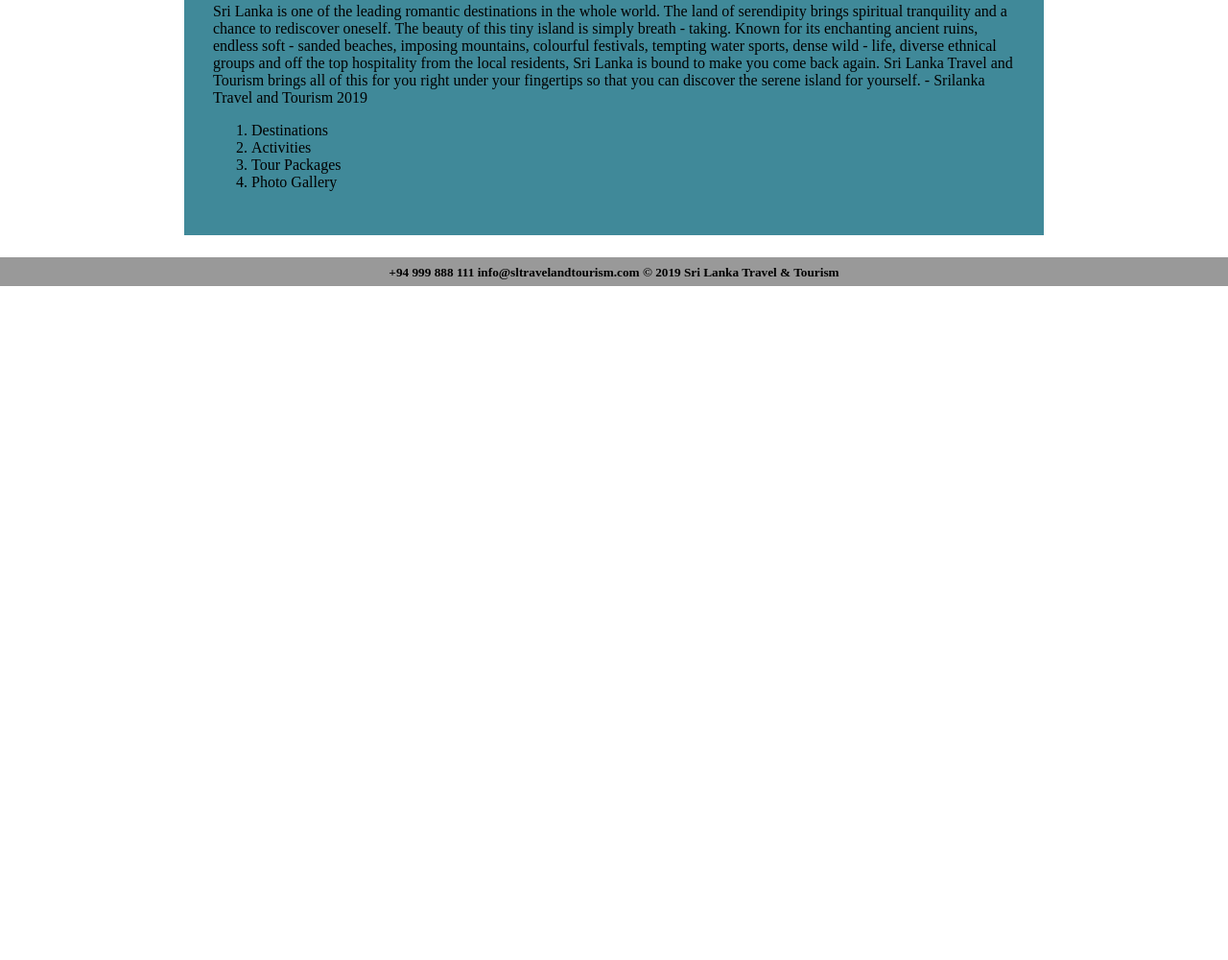
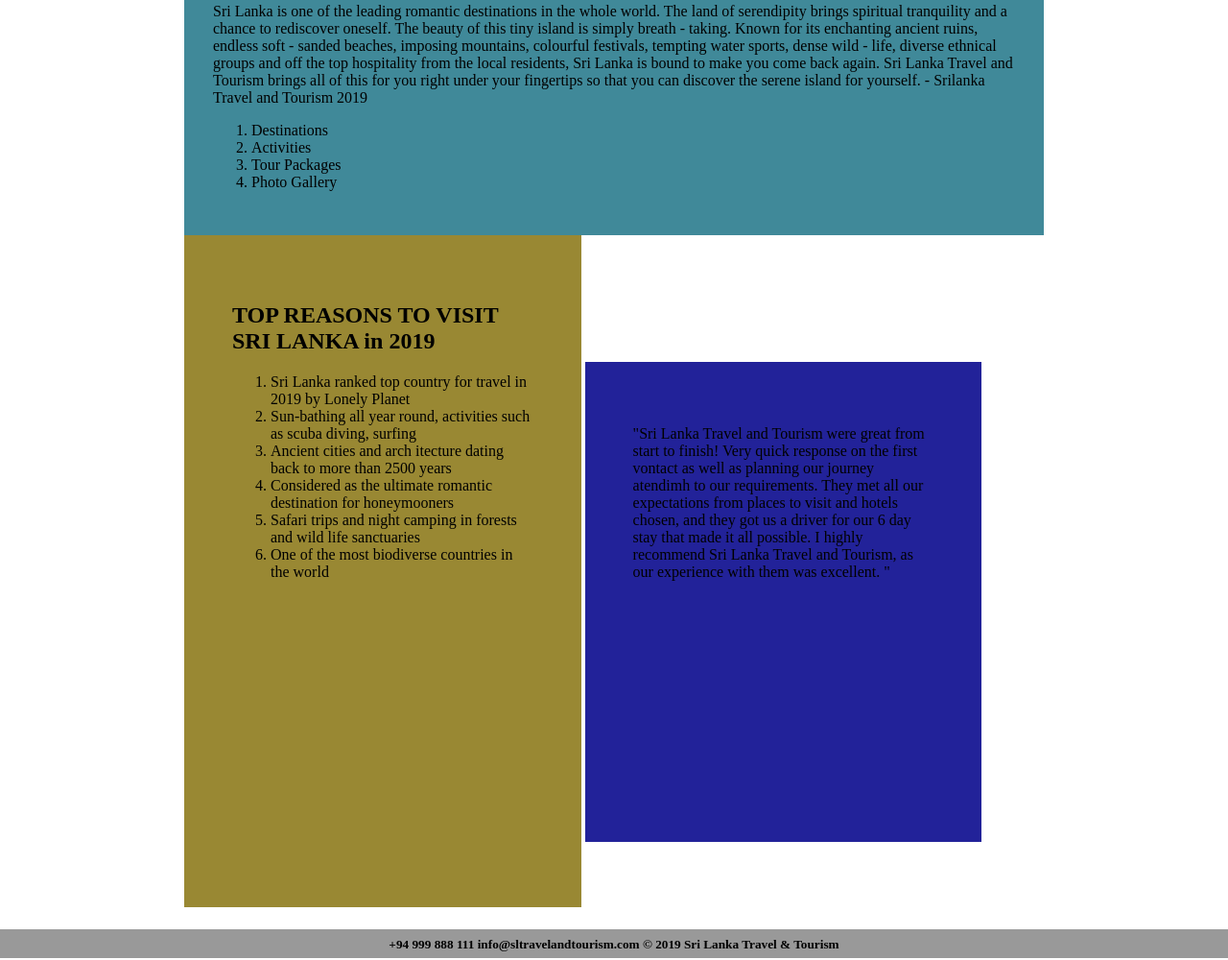
Before and after one commit to pankajan05/Srilanka-Tourism, a plain HTML site: page index.html in a window 1280 px wide. Shown: the part 686-1686 px from the top of the page at 96% size. Before the commit the page ends 986 px from the top, so only its background shows below. Drawn offline with Linux system fonts and the light colour scheme.

Commit message:
add other contents

```diff
--- a/css/home.css
+++ b/css/home.css
@@ -37,3 +37,23 @@
 .des h2{
   color: red;
 }
+
+.row{
+
+}
+
+.col1{
+  background: #983;
+  padding: 50px;
+  width:35%;
+  display: inline-block;
+  height: 600px;
+}
+
+.col2{
+  background: #229;
+  padding: 50px;
+  width:35%;
+  display: inline-block;
+  height: 400px;
+}
--- a/index.html
+++ b/index.html
@@ -72,6 +72,35 @@
                         <li>Photo Gallery</li>
                       </ol>
                 </div>
+                <div class="row">
+                    <div class="col1">
+                      <h2>TOP REASONS TO VISIT SRI LANKA in 2019</h2>
+                      <ol>
+
+                            <li>Sri Lanka ranked top country for travel in 2019 by Lonely Planet</li>
+
+                            <li>Sun-bathing all year round, activities such as scuba diving, surfing</li>
+
+                            <li>Ancient cities and arch
+                            itecture dating back to more than 2500 years</li>
+
+                            <li>Considered as the ultimate romantic destination for honeymooners</li>
+
+                            <li>Safari trips and night camping in forests and wild life sanctuaries</li>
+
+                            <li>One of the most biodiverse countries in the world</li>
+                        </ol>
+                      </div>
+                    <div class="col2">
+                      <p>"Sri Lanka Travel and Tourism were great from start to finish! Very quick response on the first vontact as
+                          well as planning our journey atendimh to our requirements. They met all our expectations from places
+                          to visit and hotels chosen, and they got us a driver for our 6 day stay that
+                          made it all possible. I highly
+                          recommend Sri Lanka Travel and Tourism, as our experience with them was excellent.
+                          "
+                        </p>
+                      </div>
+
       </div>
     </div>
 
```
